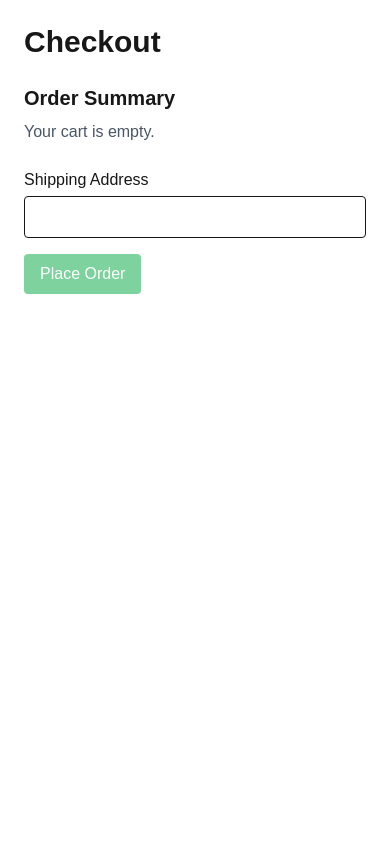
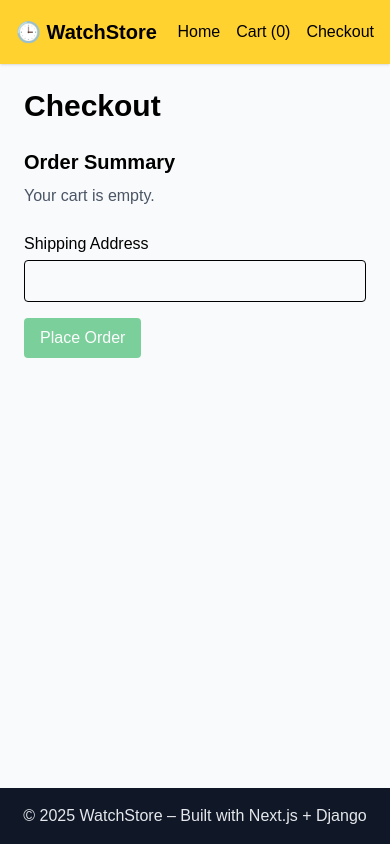
Before and after one commit to tricyvic/alx-project-nexus, a Next.js app in the folder frontend/: page /checkout in a window 390 px wide. Built offline with nearby package versions, Linux system fonts and the light colour scheme.

Commit message:
Style pages with Tailwind; add responsive layout

```diff
--- a/frontend/src/app/cart/page.tsx
+++ b/frontend/src/app/cart/page.tsx
@@ -1,6 +1,8 @@
 'use client';
 
+import Layout from '@/components/Layout';
 import { useCart } from '../../context/CartContext';
+
 
 export default function CartPage() {
   const { cart, removeFromCart, clearCart } = useCart();
@@ -13,12 +15,14 @@ export default function CartPage() {
   }
 
   return (
+    <Layout>
     <div className="max-w-4xl mx-auto p-6">
       <h1 className="text-3xl font-bold mb-6">Shopping Cart</h1>
       <ul className="divide-y">
         {cart.map((item) => (
           <li key={item.productId} className="py-4 flex justify-between items-center">
             <div>
+
               <p className="font-medium">{item.name}</p>
               <p className="text-sm text-gray-600">
                 ${item.price} × {item.quantity}
@@ -52,5 +56,6 @@ export default function CartPage() {
         </div>
       </div>
     </div>
+    </Layout>
   );
 }
--- a/frontend/src/app/checkout/page.tsx
+++ b/frontend/src/app/checkout/page.tsx
@@ -2,6 +2,7 @@
 
 import { useState } from 'react';
 import { useCart } from '../../context/CartContext';
+import Layout from '@/components/Layout';
 
 export default function CheckoutPage() {
   const { cart, clearCart } = useCart();
@@ -56,6 +57,7 @@ export default function CheckoutPage() {
   const total = cart.reduce((sum, item) => sum + item.price * item.quantity, 0);
 
   return (
+    <Layout>
     <div className="max-w-lg mx-auto p-6">
       <h1 className="text-3xl font-bold mb-6">Checkout</h1>
 
@@ -111,5 +113,6 @@ export default function CheckoutPage() {
 
       {message && <p className="mt-4">{message}</p>}
     </div>
+    </Layout>
   );
 }
--- a/frontend/src/app/page.tsx
+++ b/frontend/src/app/page.tsx
@@ -1,5 +1,6 @@
 import Image from 'next/image';
 import Link from 'next/link';
+import Layout from '../components/Layout';
 
 export default async function HomePage() {
   const res = await fetch(`${process.env.NEXT_PUBLIC_API_URL}/products/`, {
@@ -8,8 +9,9 @@ export default async function HomePage() {
   const products = await res.json();
 
   return (
-    <main className="p-8">
-      <h1 className="text-3xl font-bold mb-6">Watches</h1>
+    <Layout>
+      <main className="p-8 text-black">
+      <h1 className="text-3xl font-bold mb-6 " >Watches</h1>
       <div className="grid grid-cols-1 sm:grid-cols-2 md:grid-cols-3 gap-6">
         {products.map((p: any) => (
           <Link
@@ -34,5 +36,7 @@ export default async function HomePage() {
         ))}
       </div>
     </main>
+    </Layout>
+
   );
 }
--- a/frontend/src/app/products/[id]/page.tsx
+++ b/frontend/src/app/products/[id]/page.tsx
@@ -3,6 +3,8 @@
 import { use } from "react";
 import { useEffect, useState } from "react";
 import { useCart } from "../../../context/CartContext";
+import Layout from "@/components/Layout";
+
 
 interface Product {
   id: number;
@@ -52,6 +54,7 @@ export default function ProductDetailPage({
   };
 
   return (
+    <Layout>
     <div className="max-w-3xl mx-auto p-6">
 
       <h1 className="text-3xl font-bold mb-4">{product.name}</h1>
@@ -67,5 +70,6 @@ export default function ProductDetailPage({
         Add to Cart
       </button>
     </div>
+    </Layout>
   );
 }
--- /dev/null
+++ b/frontend/src/components/Layout.tsx
@@ -0,0 +1,35 @@
+'use client';
+
+import Link from 'next/link';
+import { useCart } from '../context/CartContext';
+
+export default function Layout({ children }: { children: React.ReactNode }) {
+  const { cart } = useCart();
+
+  return (
+    <div className="min-h-screen flex flex-col">
+      <header className="bg-amber-300 shadow sticky text-black top-0 z-50">
+        <div className="max-w-7xl mx-auto px-4 sm:px-6 lg:px-8 flex justify-between items-center h-16">
+          <Link href="/" className="text-xl font-bold">
+            🕒 WatchStore
+          </Link>
+          <nav className="space-x-4">
+            <Link href="/" className="hover:text-blue-600">
+              Home
+            </Link>
+            <Link href="/cart" className="hover:text-blue-600">
+              Cart ({cart.length})
+            </Link>
+            <Link href="/checkout" className="hover:text-blue-600">
+              Checkout
+            </Link>
+          </nav>
+        </div>
+      </header>
+      <main className="flex-1 bg-gray-50 text-black">{children}</main>
+      <footer className="bg-gray-900 text-gray-200 text-center py-4">
+        © {new Date().getFullYear()} WatchStore – Built with Next.js + Django
+      </footer>
+    </div>
+  );
+}
```
